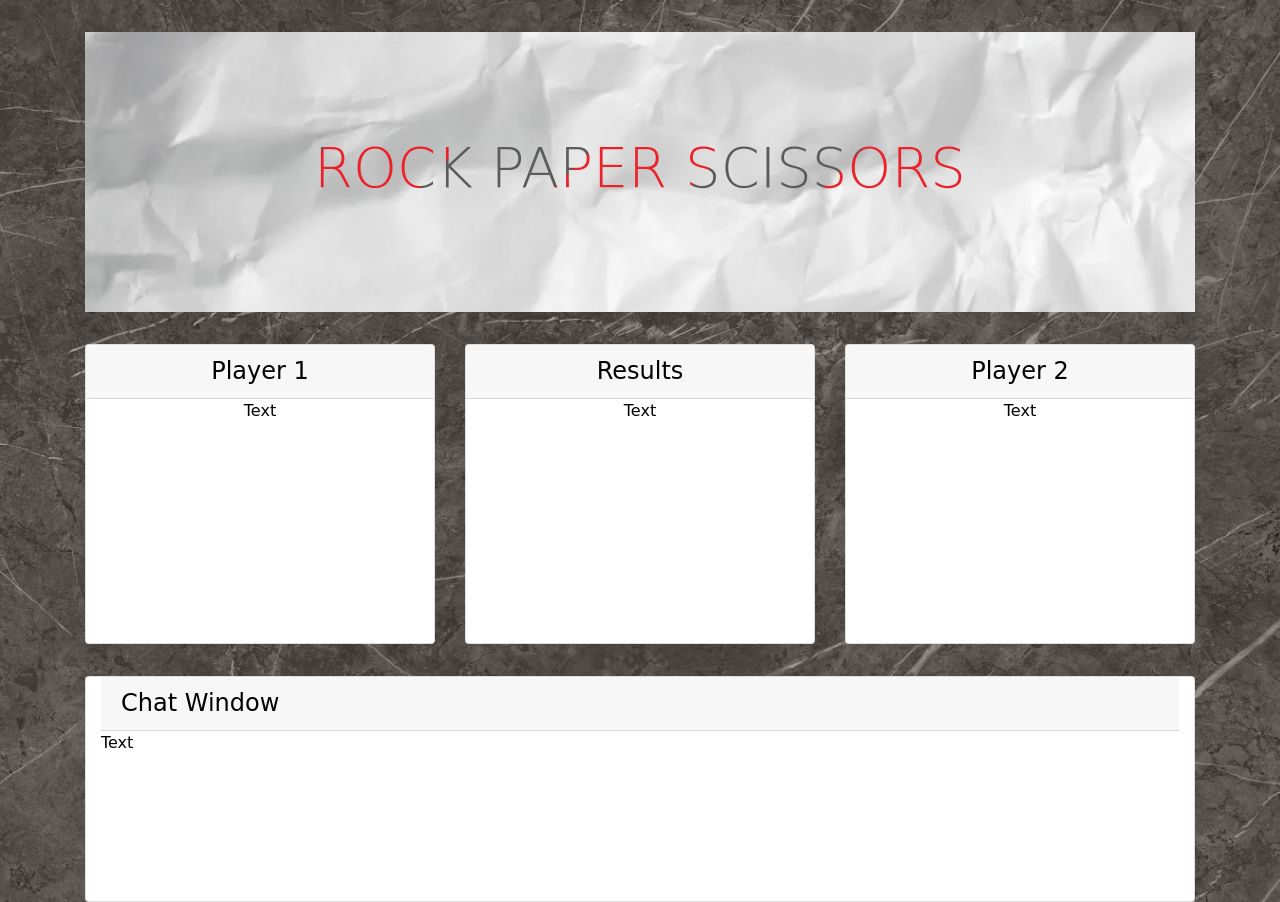
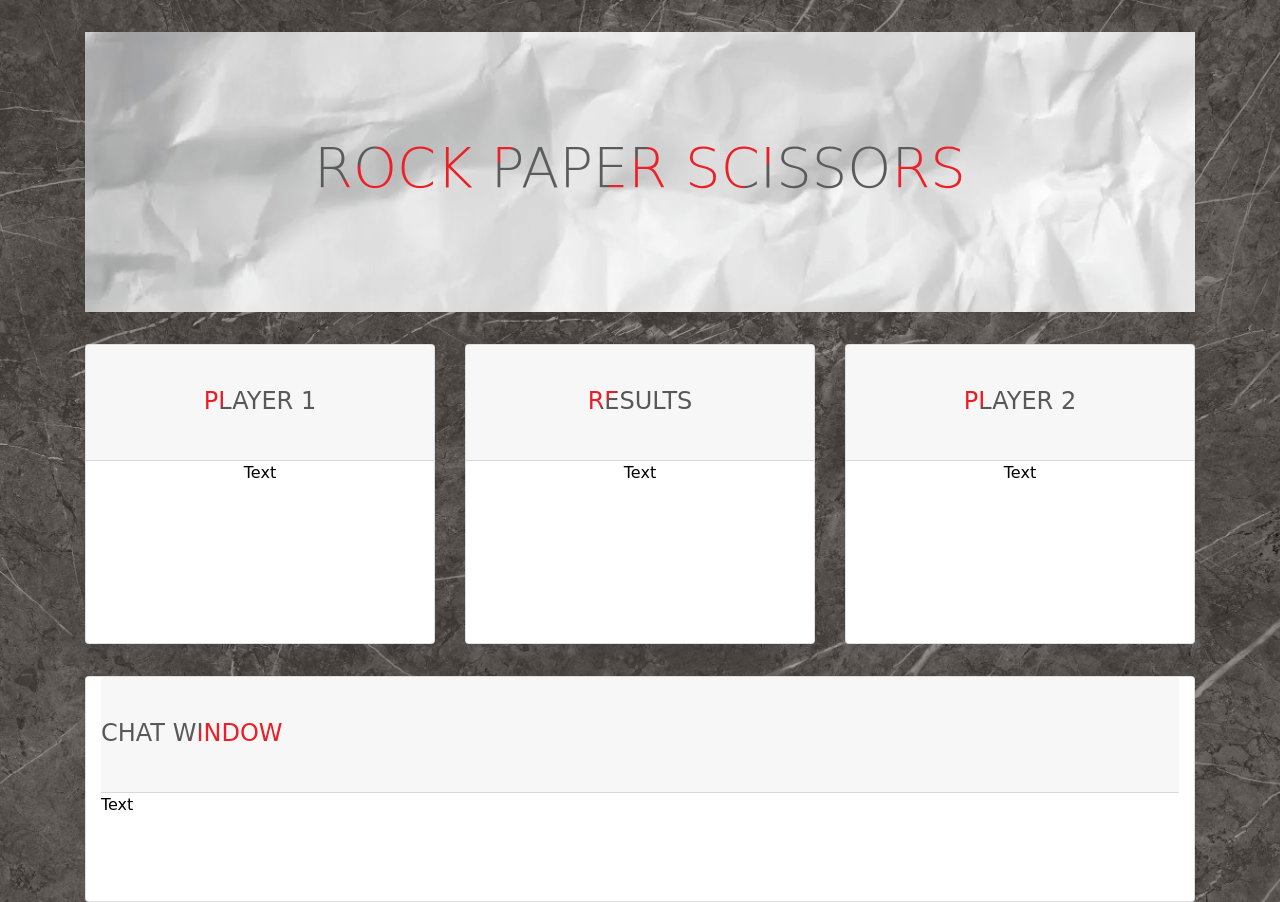
Before and after one commit to Fearhad/RPS-Multiplayer, a plain HTML site: page index.html in a window 1280 px wide. Drawn offline with nearby package versions, Linux system fonts and the light colour scheme; a web font is replaced by a local one.

Commit message:
increased animation speed

```diff
--- a/assets/css/style.css
+++ b/assets/css/style.css
@@ -39,7 +39,7 @@ body {
     background-clip: text;
     /* Animate Background Image */
     -webkit-text-fill-color: transparent;
-    -webkit-animation: aitf 20s linear infinite;
+    -webkit-animation: aitf 40s linear infinite;
     /* Activate hardware acceleration for smoother animations */
     -webkit-transform: translate3d(0, 0, 0);
     -webkit-backface-visibility: hidden;
--- a/index.html
+++ b/index.html
@@ -27,22 +27,22 @@
         <div class="row">
             <div class="card-deck col-lg-12">
                 <div class="card" id="p1">
-                        <h4 class="card-header">Player 1</h4>
+                        <h4 class="card-header title"><span>Player 1</span></h4>
                         <p class="card-text">Text</p>
                 </div>
                 <div class="card" id="results">
-                        <h4 class="card-header">Results</h4>
+                        <h4 class="card-header title"><span>Results</span></h4>
                         <p class="card-text">Text</p>
                 </div>
                 <div class="card" id="p2">
-                        <h4 class="card-header">Player 2</h4>
+                        <h4 class="card-header title"><span>Player 2</span></h4>
                         <p class="card-text">Text</p>
                 </div>
             </div>
         </div>
         <div class="row">
                 <div class="card col-lg-12 chat">
-                        <h4 class="card-header p1">Chat Window</h4>
+                        <h4 class="card-header p1 title"><span>Chat Window</span></h4>
                         <p class="card-text">Text</p>
                 </div>
         </div>
```
